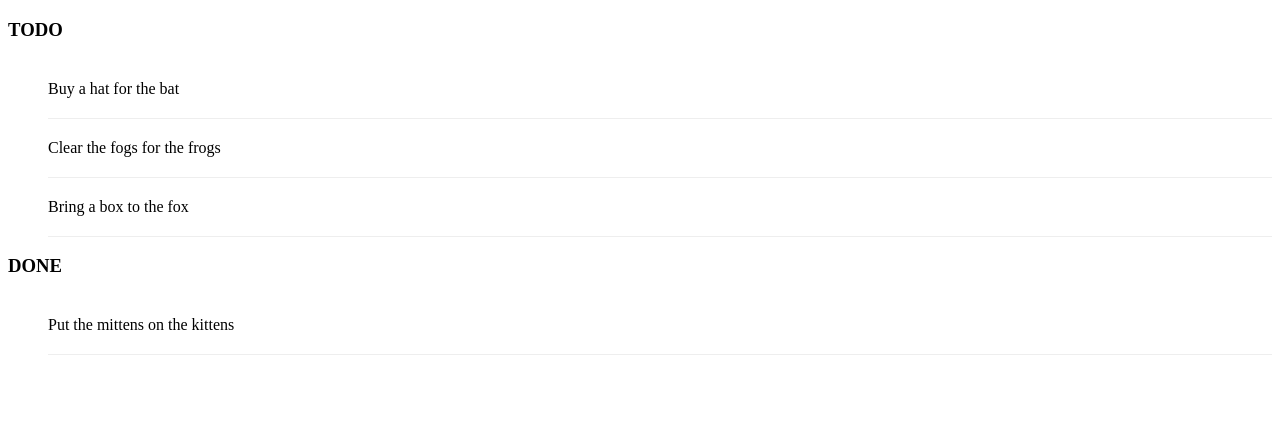
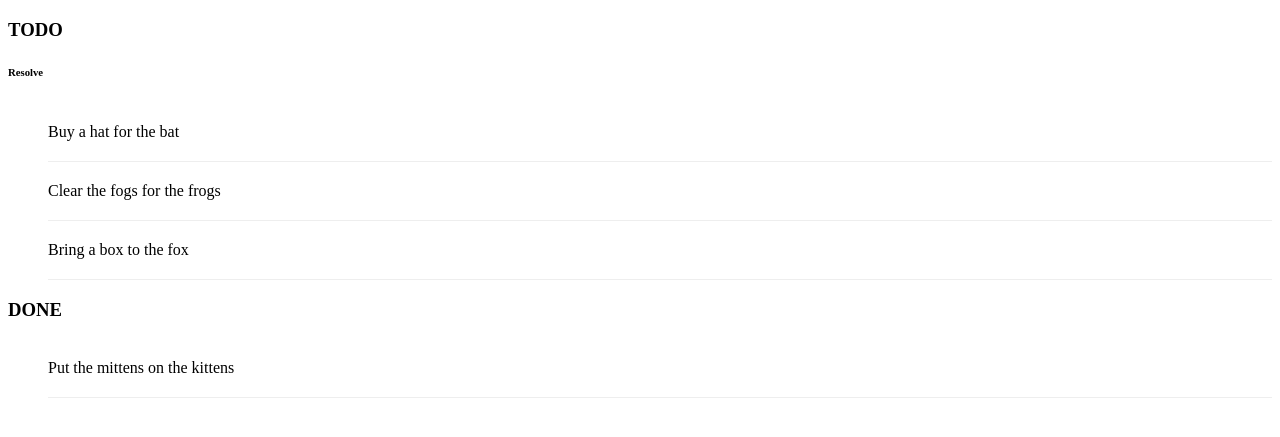
Before and after one commit to crackwebai1024/project_management, a plain HTML site: page index.html in a window 1280 px wide. Shown: the part 61-498 px from the top of the page. Drawn offline with Linux system fonts and the light colour scheme.

Commit message:
add a resolve tag to the project to resolve #3

```diff
--- a/index.html
+++ b/index.html
@@ -20,6 +20,7 @@
   <body>
     <h1>TODO list</h1>
     <h3>Todo</h3>
+    <h6>Resolve</h6>
     <ul>
       <li>Buy a hat for the bat</li>
       <li>Clear the fogs for the frogs</li>
```
